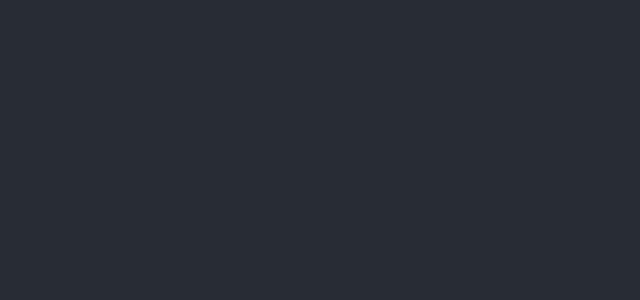
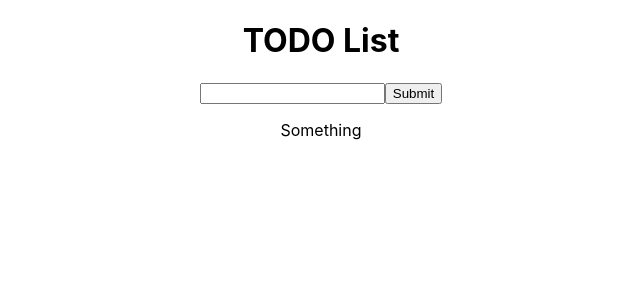
Before and after one commit to SandraVLP/react-training, a React (Create React App) app in the folder todo-list/: page / in a window 1280 px wide. Shown: the top 300 px of the page, without its empty margins (319-959 px from the left). Built offline with nearby package versions, Linux system fonts and the light colour scheme.

Commit message:
примерный макет

```diff
--- a/todo-list/src/App.js
+++ b/todo-list/src/App.js
@@ -4,9 +4,17 @@ import './App.css';
 function App() {
   return (
     <div className="App">
-      <header className="App-header">
 
-      </header>
+      <div className="container">
+        <h1 className="title">TODO List</h1>
+        <form className="todo-form">
+          <input class="todo-input" type="text"  />
+          <button class="todo-btn" type="submit" >Submit</button>
+        </form>
+        <div class="todo-list"></div>
+<p className="task"> Something</p>
+      </div>
+
     </div>
   );
 }
```
